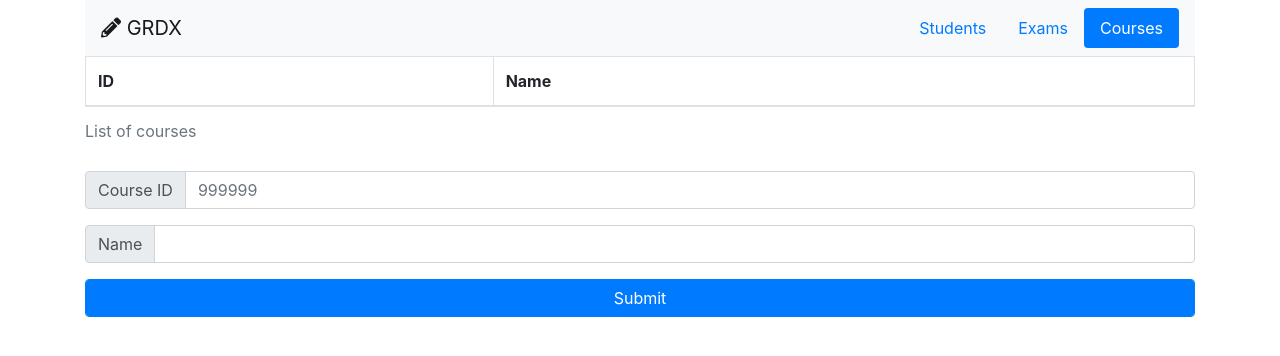
After one commit to seichter/grdx, a Flask app: page /courses in a window 1280 px wide. The commit adds this page. Shown: the top 356 px of the page. Run offline with Flask 2, Linux system fonts and the light colour scheme; tables that the repository leaves empty hold one stand-in row (values such as "Sample post"); lists and menus that the app fills with data are empty; some libraries are stand-ins or nearby versions.

Commit message:
add new templates for courses

```diff
--- /dev/null
+++ b/templates/course_form.html
@@ -0,0 +1,19 @@
+<form method="POST" action="/course">
+
+    <div class="input-group mb-3">
+      <div class="input-group-prepend">
+        <span class="input-group-text" id="label-courseid">Course ID</span>
+      </div>
+      <input type="text" class="form-control" placeholder="999999" aria-label="Course ID"
+        aria-describedby="label-studentid" name="course_id">
+    </div>
+
+    <div class="input-group mb-3">
+      <div class="input-group-prepend">
+        <span class="input-group-text" id="">Name</span>
+      </div>
+      <input type="text" name="name" class="form-control">
+    </div>
+
+    <button type="submit" class="btn btn-primary form-control mb-3">Submit</button>
+  </form>
--- /dev/null
+++ b/templates/course_list.html
@@ -0,0 +1,27 @@
+<table class="table table-bordered table-hover">
+    <caption>List of courses</caption>
+    <thead>
+        <tr>
+            <th>ID</th>
+            <th scope="col">Name</th>
+        </tr>
+    </thead>
+    <tbody>
+        {% for c in courses %}
+        <tr>
+            <th scope="row">{{ c.id }}</th>
+            <td>{{ c.name }}</td>
+            <td>
+                <center>
+
+                    <form method="POST" action="/course/delete">
+                        <input type="hidden" value="{{c.id}}" name="course_id">
+                        <button type="submit" class="btn btn-sm btn-secondary form-control mb-3"><i class="fas fa-trash"></i></button>
+                    </form>
+
+                </center>
+            </td>
+        <tr>
+        {% endfor %}
+    </tbody>
+</table>
--- a/templates/index.html
+++ b/templates/index.html
@@ -62,7 +62,8 @@
       {% endif %}
 
       {% if task == 'courses' %}
-        {% include 'courses_list.html' %}
+        {% include 'course_list.html' %}
+        {% include 'course_form.html' %}
       {% endif %}
 
       <!--
--- a/templates/student_list.html
+++ b/templates/student_list.html
@@ -13,7 +13,7 @@
     <tbody>
         {% for s in students %}
         <tr class="clickStudentRow">
-            <td class="student_id">{{ s.id }}</td>
+            <th class="student_id" scope="row">{{ s.id }}</th>
             <td>{{ s.lastname }}</td>
             <td>{{ s.firstname }}</td>
             <td>{{ s.year }}</td>
@@ -23,7 +23,7 @@
 
                     <form method="POST" action="/student/delete">
                         <input type="hidden" value="{{s.id}}" name="student_id">
-                        <input type="submit" class="fa btn btn-success" value="&#xf506; Delete" />
+                        <button type="submit" class="btn btn-sm btn-secondary form-control mb-3"><i class="fas fa-trash"></i></button>
                     </form>
 
                 </center>
```
Also changed, not shown: templates/student_form.html (+7 -1 lines).
